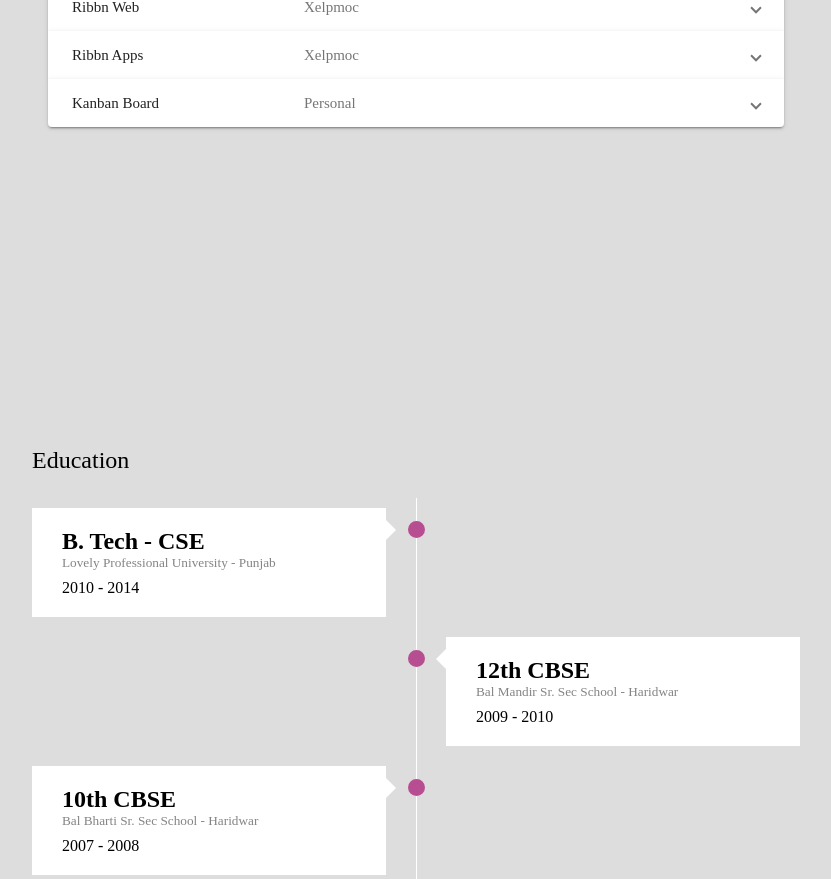
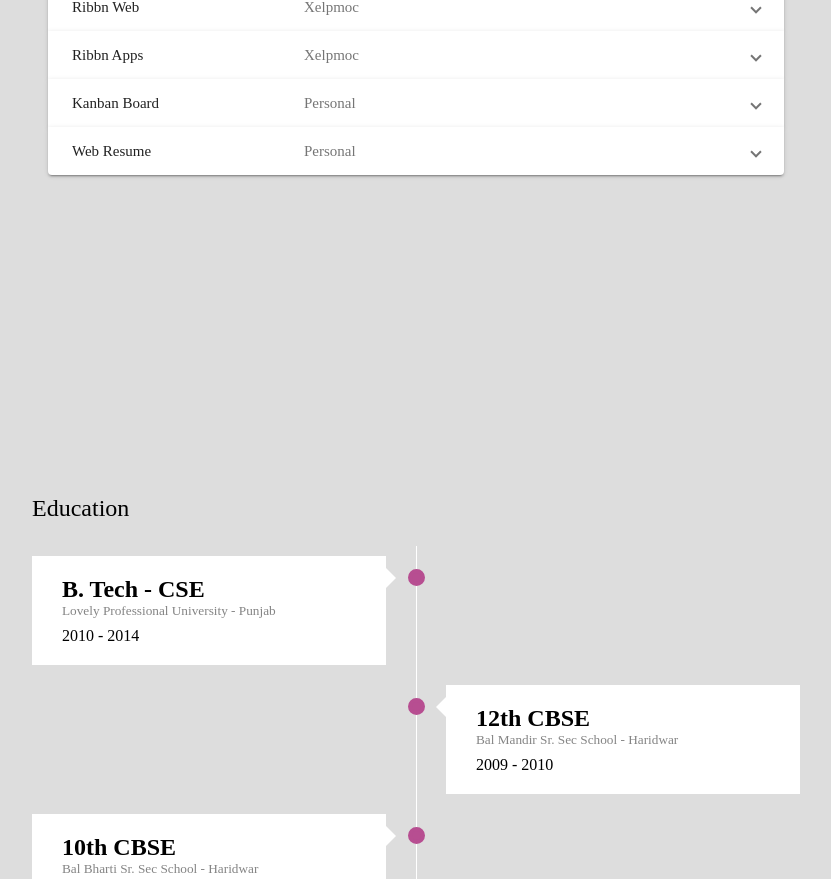
Before and after one commit to rawat-shashank/resume, an Angular app: page / in a window 1280 px wide. Shown: the part 3599-4478 px from the top of the page, without its empty margins (224-1055 px from the left). Built offline with nearby package versions, Linux system fonts and the light colour scheme.

Commit message:
added resume under projects

```diff
--- a/src/app/components/projects/projects.component.ts
+++ b/src/app/components/projects/projects.component.ts
@@ -40,5 +40,12 @@ export class ProjectsComponent {
       desc:
         "An implementation of Kanban board, an agile project management tool designed to help visualize work, limit work-in-progress, and maximize efficiency (or flow). Kanban boards use cards as taks, columns to visualize request list, in progress tasks list and completed tasks list.",
     },
+    {
+      title: "Web Resume",
+      company: "Personal",
+      tech: ["Angular 8", "Angular Material", "Github Actions CI/CD"],
+      desc:
+        "A novel approach to showcase few of my skills as well as providing a visually appealing fully responsive resume with easy navigation.",
+    },
   ];
 }
```
